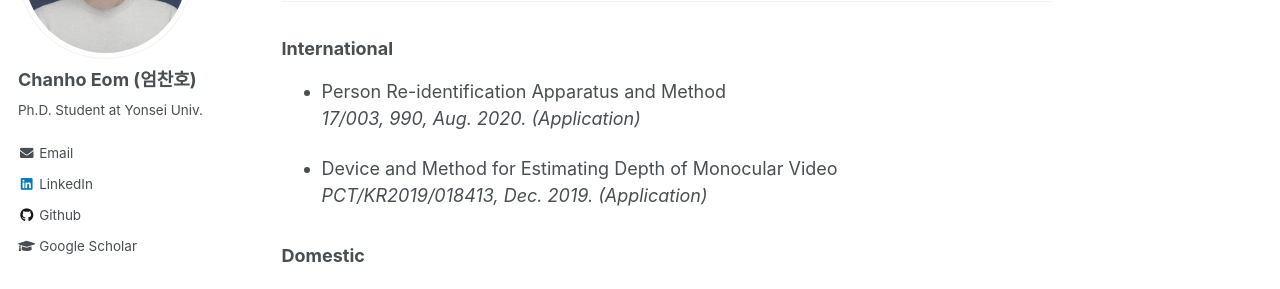
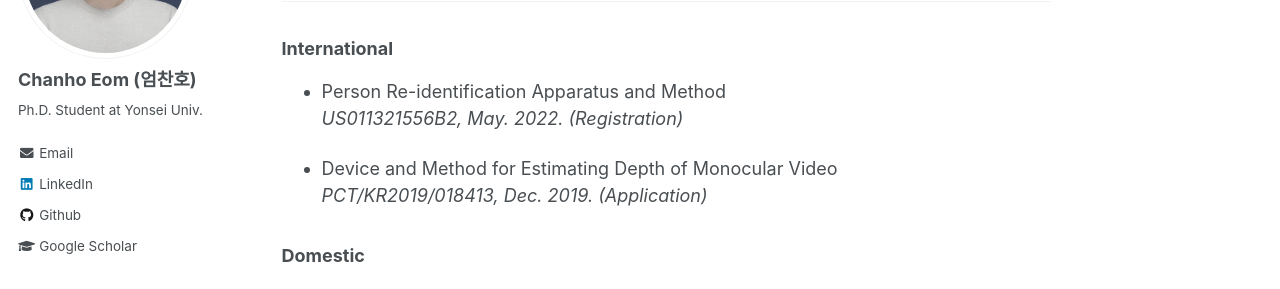
Before and after one commit to chanhoeom/chanhoEom.github.io, a Jekyll site: the page built from _pages/about.md, in a window 1280 px wide and 900 px high, scrolled down 2349 px. Shown: the part 152-441 px from the top of the window. Built offline with Jekyll 4.4.1, drawn with Linux system fonts in a browser that asks for light colours.

Commit message:
Update about.md

```diff
--- a/_pages/about.md
+++ b/_pages/about.md
@@ -95,7 +95,7 @@ _________________
 _________________
 ### International
 * Person Re-identification Apparatus and Method
-*17/003, 990, Aug. 2020. (Application)*
+*US011321556B2, May. 2022. (Registration)*
 
 * Device and Method for Estimating Depth of Monocular Video
 *PCT/KR2019/018413, Dec. 2019. (Application)*
```
